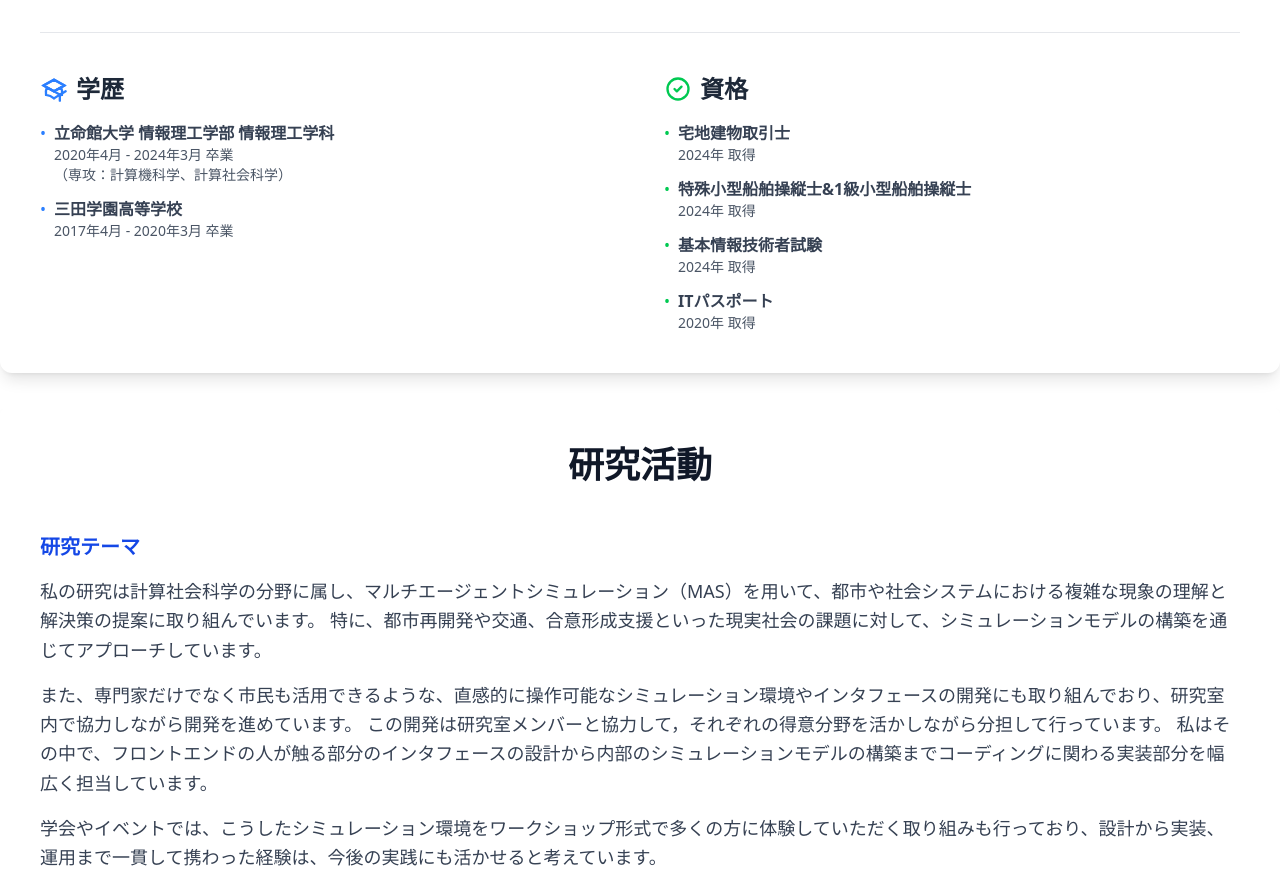
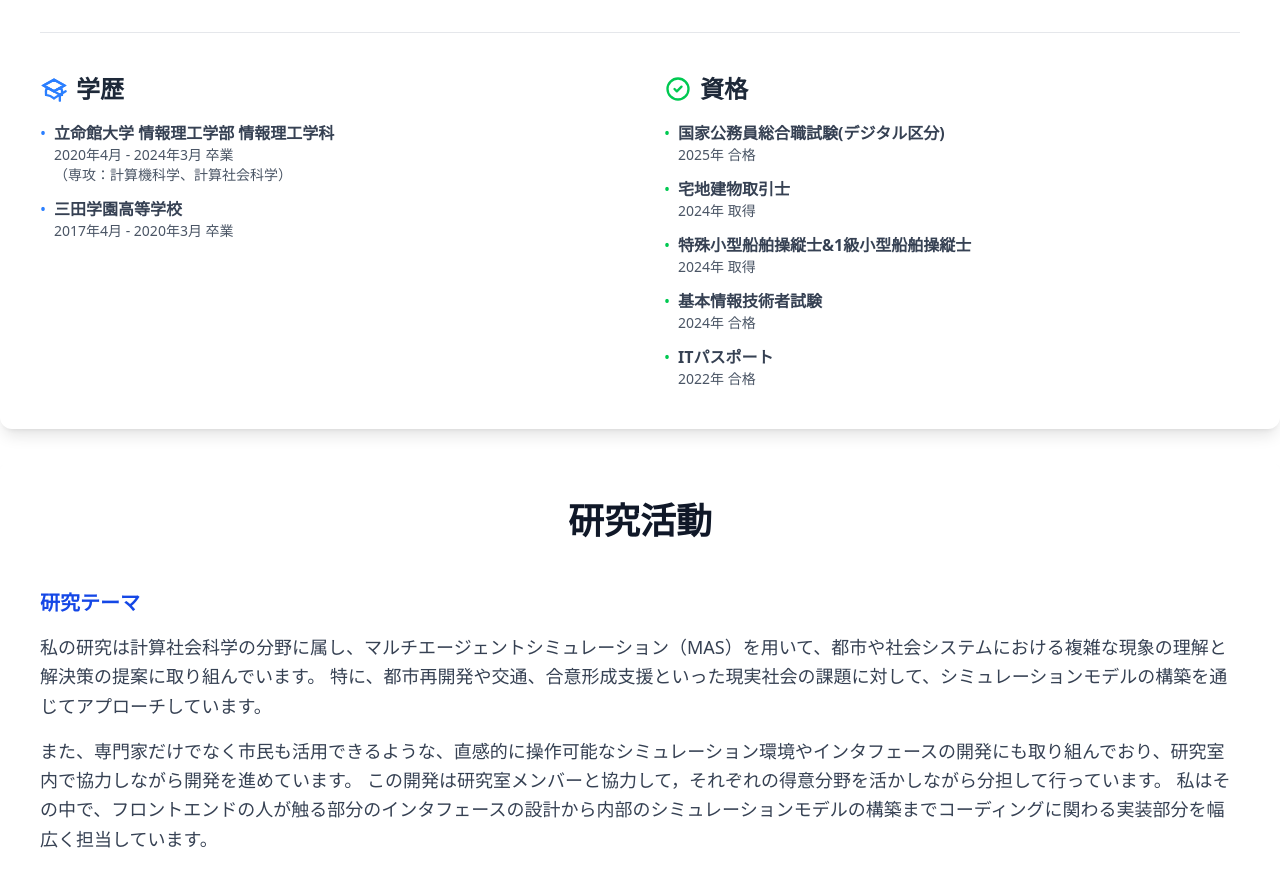
Before and after one commit to RyotaTemma/portfolio, a Vue app: page / in a window 1280 px wide. Shown: the part 940-1813 px from the top of the page. Built offline with nearby package versions, Linux system fonts and the light colour scheme.

Commit message:
update herosection

```diff
--- a/src/components/HeroSection.vue
+++ b/src/components/HeroSection.vue
@@ -90,6 +90,13 @@ import { onMounted } from 'vue'
           <li class="flex items-start">
             <span class="text-green-500 mr-2">&bull;</span>
             <div>
+              <p class="font-semibold">国家公務員総合職試験(デジタル区分)</p>
+              <p class="text-sm text-gray-600">2025年 合格</p>
+            </div>
+          </li>
+          <li class="flex items-start">
+            <span class="text-green-500 mr-2">&bull;</span>
+            <div>
               <p class="font-semibold">宅地建物取引士</p>
               <p class="text-sm text-gray-600">2024年 取得</p>
             </div>
@@ -105,14 +112,14 @@ import { onMounted } from 'vue'
             <span class="text-green-500 mr-2">&bull;</span>
             <div>
               <p class="font-semibold">基本情報技術者試験</p>
-              <p class="text-sm text-gray-600">2024年 取得</p>
+              <p class="text-sm text-gray-600">2024年 合格</p>
             </div>
           </li>
           <li class="flex items-start">
             <span class="text-green-500 mr-2">&bull;</span>
             <div>
               <p class="font-semibold">ITパスポート</p>
-              <p class="text-sm text-gray-600">2020年 取得</p>
+              <p class="text-sm text-gray-600">2022年 合格</p>
             </div>
           </li>
         </ul>
```
